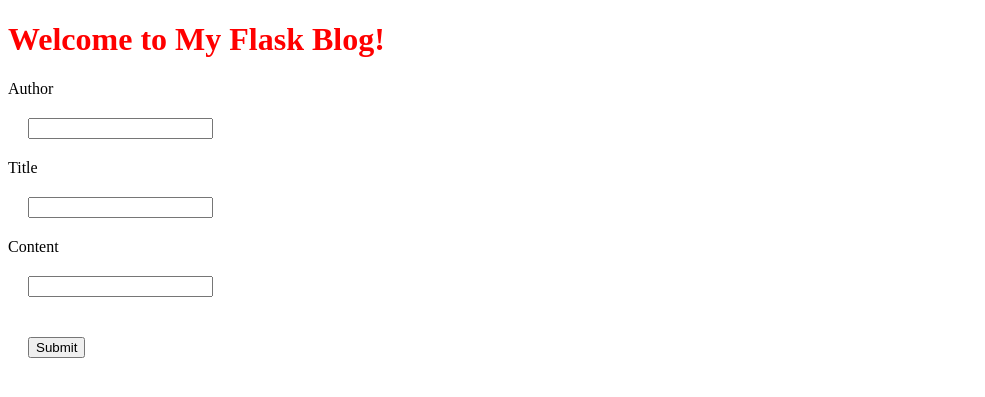
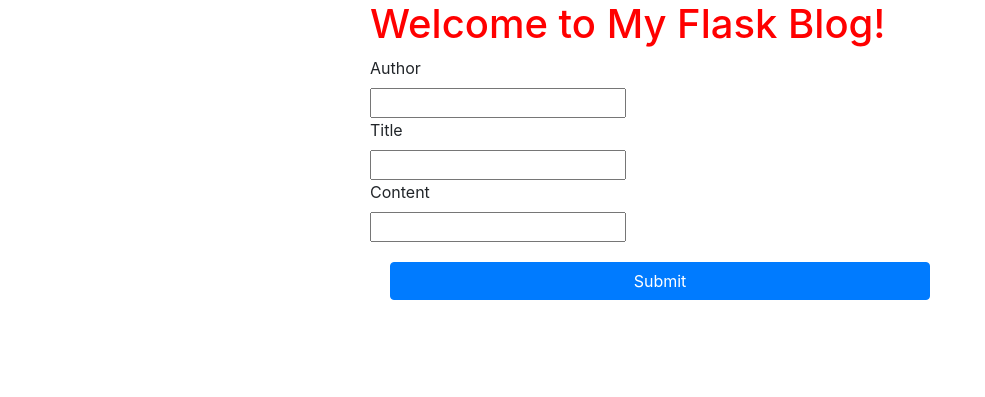
Before and after one commit to SteffanSingh/Master-blog, a Flask app: page /add in a window 1280 px wide. Shown: the top 397 px of the page, without its empty margins (0-985 px from the left). Run offline with Flask 3, Linux system fonts and the light colour scheme; some libraries are stand-ins or nearby versions.

Commit message:
css added

```diff
--- a/data.json
+++ b/data.json
@@ -32,6 +32,6 @@
         "title": "John wick",
         "content": "Action thriller movie to watch , in theater with family and friends",
         "author": "John Wick",
-        "likes": 8
+        "likes": 9
     }
 ]
--- a/templates/add.html
+++ b/templates/add.html
@@ -4,14 +4,23 @@
     <meta charset="UTF-8">
     <meta name="viewport" content="width=device-width, initial-scale=1.0">
     <title>My Flask Blog</title>
-    <link rel="stylesheet" href="{{ url_for('static', filename='static/style.css') }}">
+    <link rel="stylesheet" href="{{ url_for('static', filename='style.css') }}">
+
+    <link rel="stylesheet" href="/static/css/bootstrap.min.css">
 </head>
 <body>
+
+<div class="container">
+
+
+    <div class="row">
+        <div class="col-md-3"></div>
+        <div class="col-md-6">
     <h1>Welcome to My Flask Blog!</h1>
 
     <form method="POST" action="/add" >
         <label for="author">Author </label> <br>
-        <input type="text" id="author" name="author" > <br>
+        <input  type="text" id="author" name="author" > <br>
 
         <label for="title">Title </label> <br>
         <input type="text" id="title" name="title" > <br>
@@ -19,8 +28,11 @@
         <label for="content">Content </label> <br>
         <input type="text" id="content" name="content" > <br>
 
-        <input type="submit" value="Submit">
-    </form>
+        <input class="btn btn-primary btn-block" type="submit" value="Submit">
+    </form></div>
+        <div class="col-md-3"></div></div>
+    </div>
+
 
 </body>
 </html>
--- a/templates/index.html
+++ b/templates/index.html
@@ -13,7 +13,8 @@
 
     <div class="row">
         <div class="col-md-3"></div>
-        <div class="col-md-6"><div class="wrapper">
+        <div class="col-md-6">
+            <div class="wrapper">
              <h1>Welcome to My Flask Blog!</h1>
             {% for index,post in posts %}
         <form class="post" action="/delete/{{post['id']}} "  >
```
Also changed, not shown: templates/update.html (+13 -4 lines).
